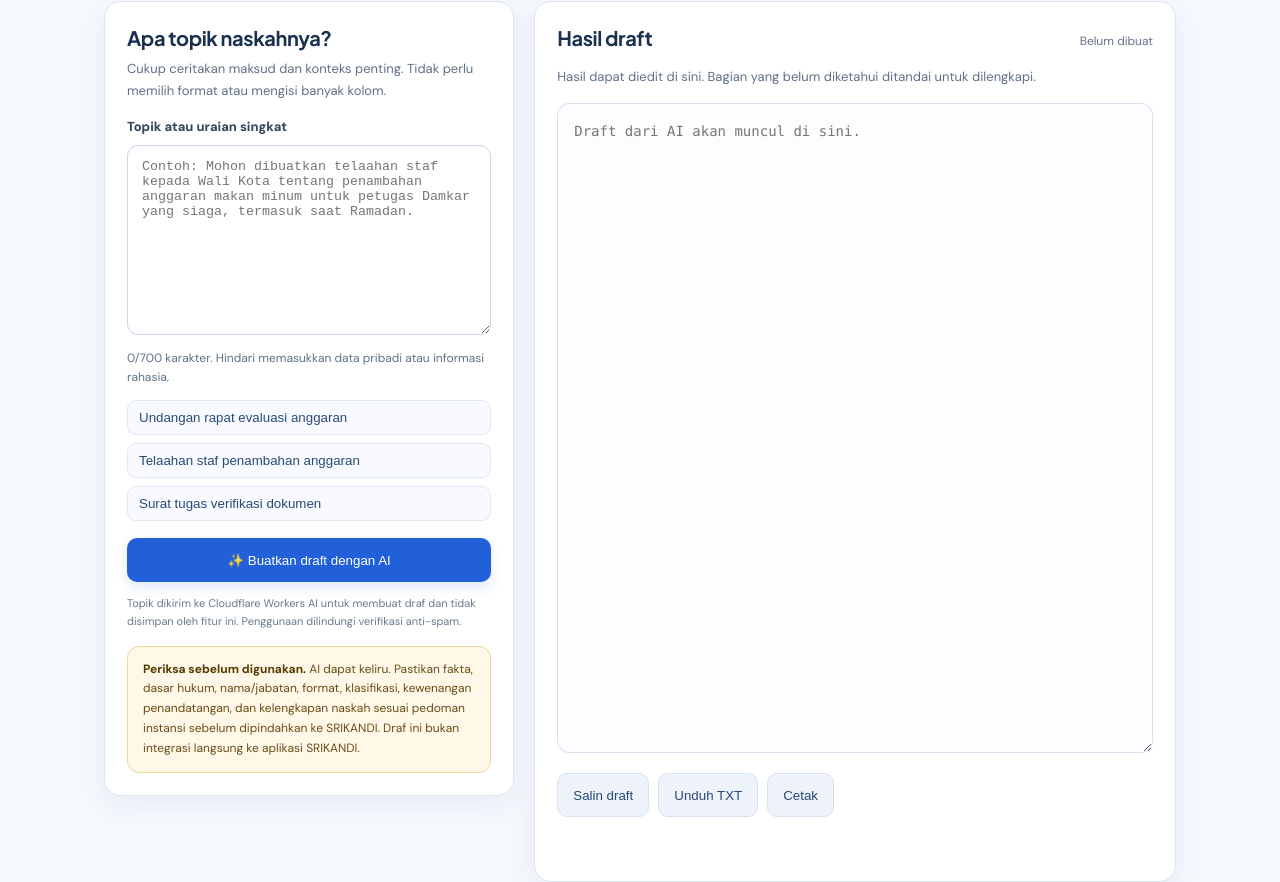
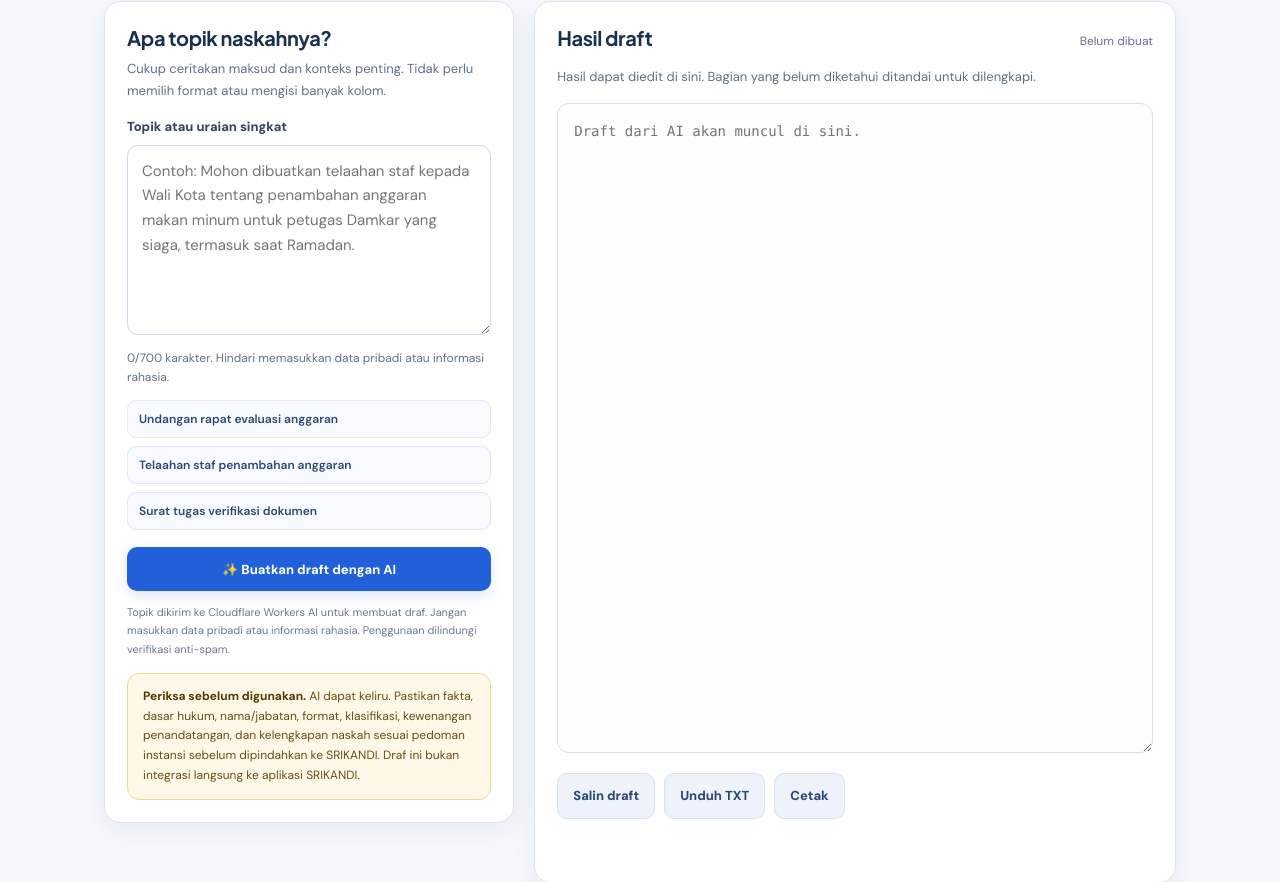
Before and after one commit to wiztechid/asnpemda, a plain HTML site: page draft-surat-srikandi.html in a window 1280 px wide. Shown: the part 431-1313 px from the top of the page. Drawn offline with Linux system fonts and the light colour scheme.

Commit message:
Polish AI SRIKANDI draft form

```diff
--- a/draft-surat-srikandi.html
+++ b/draft-surat-srikandi.html
@@ -22,14 +22,14 @@ body{background:#f5f8fd;color:var(--ink)}
 .panel{border:1px solid var(--line);background:#fff;border-radius:17px;padding:22px;box-shadow:0 8px 28px #163b7410;margin-bottom:18px}
 .panel h2{font-size:20px;line-height:1.35;margin:0 0 7px;letter-spacing:-.02em}
 .panel>p{font-size:13px;color:var(--muted);line-height:1.65;margin:0 0 15px}
-.topic{width:100%;min-height:190px;border:1px solid #cbd8e8;background:#fff;border-radius:11px;color:#173354;font:15px/1.65 inherit;padding:13px 14px;resize:vertical}
+.topic{width:100%;min-height:190px;border:1px solid #cbd8e8;background:#fff;border-radius:11px;color:#173354;font:inherit;font-size:15px;line-height:1.65;padding:13px 14px;resize:vertical}
 .topic:focus,.output:focus{outline:3px solid #9bbefb77;border-color:#2b6bcb}
 .label{font-size:13px;font-weight:800;color:#34465d;display:block;margin:0 0 7px}
 .help{font-size:12px;line-height:1.55;color:var(--muted);margin-top:6px}
 .examples{display:grid;gap:8px;margin:14px 0 17px}
-.examples button{text-align:left;border:1px solid #e0e8f3;background:#f8faff;color:#294a73;border-radius:9px;padding:9px 11px;font:600 12px/1.5 inherit;cursor:pointer}
+.examples button{text-align:left;border:1px solid #e0e8f3;background:#f8faff;color:#294a73;border-radius:9px;padding:9px 11px;font:inherit;font-size:12px;line-height:1.5;font-weight:600;cursor:pointer}
 .examples button:hover{border-color:#9bbcf0;background:#f0f6ff}
-.primary,.secondary{border:0;border-radius:10px;min-height:44px;padding:11px 15px;font:800 13px inherit;cursor:pointer}
+.primary,.secondary{border:0;border-radius:10px;min-height:44px;padding:11px 15px;font:inherit;font-size:13px;font-weight:800;cursor:pointer}
 .primary{background:#2160d9;color:white;width:100%;box-shadow:0 5px 12px #2160d925}
 .primary:hover{filter:brightness(.96)}.primary:disabled{opacity:.65;cursor:wait}
 .secondary{background:#edf2fb;color:#284a75;border:1px solid #d8e2ef}
@@ -67,7 +67,7 @@ body{background:#f5f8fd;color:var(--ink)}
 <button type="button" data-example="Buatkan surat tugas untuk tim melakukan verifikasi dokumen pertanggungjawaban kegiatan pada perangkat daerah. Nama petugas, tanggal, dan dasar penugasan belum ditetapkan.">Surat tugas verifikasi dokumen</button>
 </div>
 <button type="button" class="primary" id="generate">✨ Buatkan draft dengan AI</button>
-<p class="privacy">Topik dikirim ke Cloudflare Workers AI untuk membuat draf dan tidak disimpan oleh fitur ini. Penggunaan dilindungi verifikasi anti-spam.</p>
+<p class="privacy">Topik dikirim ke Cloudflare Workers AI untuk membuat draf. Jangan masukkan data pribadi atau informasi rahasia. Penggunaan dilindungi verifikasi anti-spam.</p>
 <div class="notice"><strong>Periksa sebelum digunakan.</strong> AI dapat keliru. Pastikan fakta, dasar hukum, nama/jabatan, format, klasifikasi, kewenangan penandatangan, dan kelengkapan naskah sesuai pedoman instansi sebelum dipindahkan ke SRIKANDI. Draf ini bukan integrasi langsung ke aplikasi SRIKANDI.</div>
 <div id="turnstile-container" aria-hidden="true"></div>
 </section>
```
